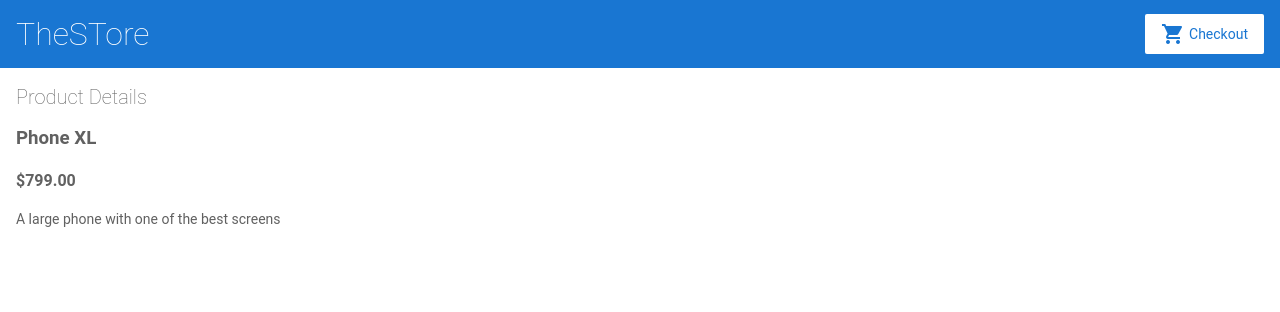
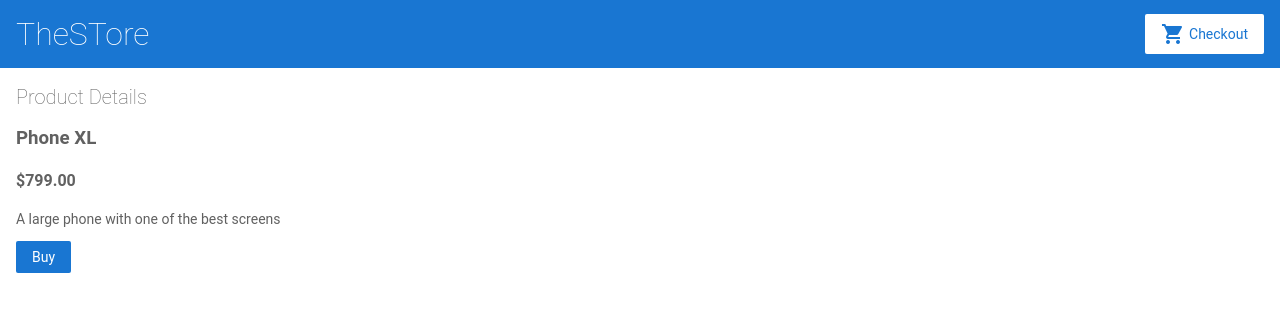
Before and after one commit to TaldarionsCode/angular-wbjk2a, an Angular app: page /products/1 in a window 1280 px wide. Shown: the top 312 px of the page. Built offline with nearby package versions, Linux system fonts and the light colour scheme.

Commit message:
2 files modified

```diff
--- a/src/app/product-details/product-details.component.html
+++ b/src/app/product-details/product-details.component.html
@@ -5,4 +5,5 @@
   <h4>{{ product.price | currency }}</h4>
   <p>{{ product.description }}</p>
 
+  <button (click)="addToCart(product)">Buy</button>
 </div>
--- a/src/app/product-details/product-details.component.ts
+++ b/src/app/product-details/product-details.component.ts
@@ -2,6 +2,7 @@ import { Component, OnInit } from '@angular/core';
 import { ActivatedRoute } from '@angular/router';
 
 import { Product, products } from '../products';
+import { CartService } from '../cart.service';
 
 @Component({
   selector: 'app-product-details',
@@ -11,7 +12,10 @@ import { Product, products } from '../products';
 export class ProductDetailsComponent implements OnInit {
   product: Product | undefined;
 
-  constructor(private route: ActivatedRoute) {}
+  constructor(
+    private route: ActivatedRoute,
+    private cartService: CartService
+  ) {}
 
   ngOnInit() {
     // First get the product id from the current route.
@@ -21,4 +25,8 @@ export class ProductDetailsComponent implements OnInit {
     // Find the product that correspond with the id provided in route.
     this.product = products.find(product => product.id === productIdFromRoute);
   }
+  addToCart(product: Product) {
+    this.cartService.addToCart(product);
+    window.alert('Your product has been added to the cart!');
+  }
 }
```
